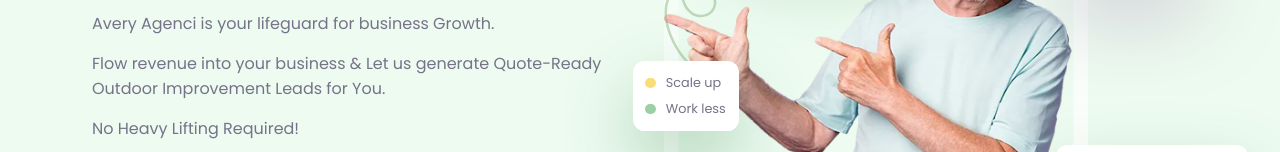
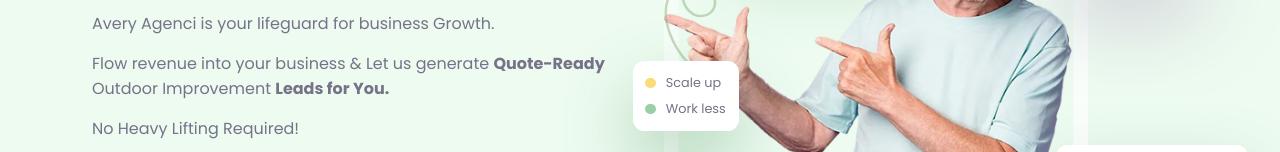
Before and after one commit to AveryAgenci/AveryAgenci, a plain HTML site: page index.html in a window 1280 px wide. Shown: the part 412-564 px from the top of the page. Drawn offline with Linux system fonts and the light colour scheme; a script that the page names is missing; files whose address does not match are found by name.

Commit message:
Update index.html
Making description text bold

```diff
--- a/index.html
+++ b/index.html
@@ -83,7 +83,7 @@
 <div class="section-content">
 <h1>More Customers, <b>Less Hassle</b></h1>
 <p><span class="agency-name">Avery Agenci</span> is your lifeguard for business Growth.</p>
-<p>Flow revenue into your business & Let us generate Quote-Ready Outdoor Improvement Leads for You.</p>
+<p>Flow revenue into your business & Let us generate <b>Quote-Ready</b> Outdoor Improvement <b>Leads for You.</b></p>
 <p>No Heavy Lifting Required!</p>
 <div class="mt-md-30 mt-xs-20"></div>
 <div class="inline-list align-items-center g-2 g-md-3"><a href="https://averyagenci.com/#contact" class="site-btn">Contact Us</a> <a href="https://averyagenci.com/#services" class="text-link">How we do it</a></div>
```
